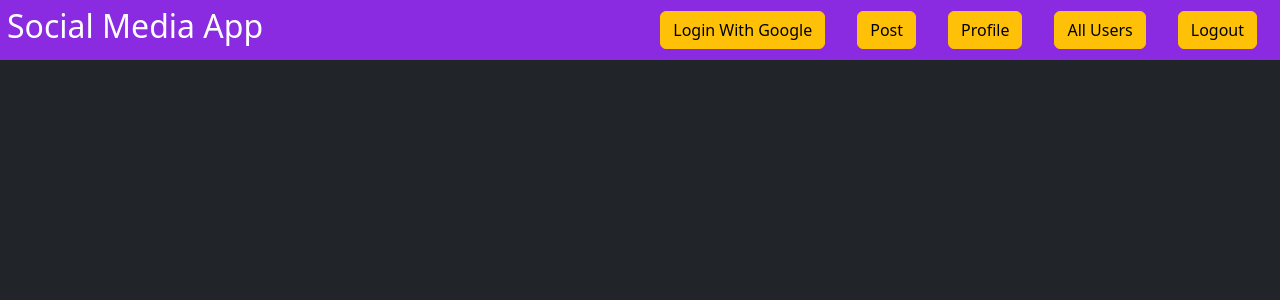
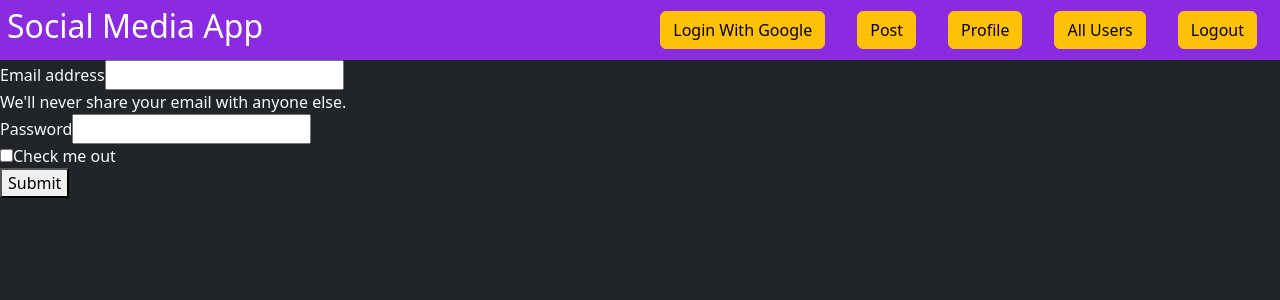
Before and after one commit to dhananjayp8/social-media, a React (Vite) app in the folder client/: page /post in a window 1280 px wide. Shown: the top 300 px of the page. Built offline with nearby package versions, Linux system fonts and the light colour scheme.

Commit message:
added addpost

```diff
--- a/client/src/App.jsx
+++ b/client/src/App.jsx
@@ -1,9 +1,24 @@
 import React from "react";
 import Navbar from "./components/Navbar";
+import { BrowserRouter as Router, Routes, Route } from "react-router-dom";
+import AddPost from "./components/AddPost";
+import Profile from "./components/Profile";
+import AllUsers from "./components/AllUsers";
+import GetPost from "./components/GetPost";
+import PostDetails from "./components/PostDetails";
 const App = () => {
   return (
     <>
-      <Navbar />
+      <Router>
+        <Navbar />
+        <Routes>
+          <Route path="/" element={<GetPost />} />
+          <Route path="/post" element={<AddPost />} />
+          <Route path="/profile" element={<Profile />} />
+          <Route path="/users" element={<AllUsers />} />
+          <Route path="/post/:id" element={<PostDetails />} />
+        </Routes>
+      </Router>
     </>
   );
 };
--- a/client/src/components/AddPost.jsx
+++ b/client/src/components/AddPost.jsx
@@ -0,0 +1,52 @@
+import React from "react";
+import "../index.css";
+
+const AddPost = () => {
+  return (
+    <>
+      <div classname="container add_post">
+        <htmform>
+          <div classname="mb-3">
+            <label htmFor="exampleInputEmail1" classname="htmform-label">
+              Email address
+            </label>
+            <input
+              type="email"
+              classname="htmform-control"
+              id="exampleInputEmail1"
+              aria-describedby="emailHelp"
+            />
+            <div id="emailHelp" classname="htmform-text">
+              We'll never share your email with anyone else.
+            </div>
+          </div>
+          <div classname="mb-3">
+            <label htmFor="exampleInputPassword1" classname="htmform-label">
+              Password
+            </label>
+            <input
+              type="password"
+              classname="htmform-control"
+              id="exampleInputPassword1"
+            />
+          </div>
+          <div classname="mb-3 htmform-check">
+            <input
+              type="checkbox"
+              classname="htmform-check-input"
+              id="exampleCheck1"
+            />
+            <label classname="htmform-check-label" htmFor="exampleCheck1">
+              Check me out
+            </label>
+          </div>
+          <button type="submit" classname="btn btn-primary">
+            Submit
+          </button>
+        </htmform>
+      </div>
+    </>
+  );
+};
+
+export default AddPost;
--- a/client/src/components/AllUsers.jsx
+++ b/client/src/components/AllUsers.jsx
@@ -0,0 +1,7 @@
+import React from "react";
+
+const AllUsers = () => {
+  return <div>AllUsers</div>;
+};
+
+export default AllUsers;
--- a/client/src/components/GetPost.jsx
+++ b/client/src/components/GetPost.jsx
@@ -0,0 +1,7 @@
+import React from "react";
+
+const GetPost = () => {
+  return <div>GetPost</div>;
+};
+
+export default GetPost;
--- a/client/src/components/Navbar.jsx
+++ b/client/src/components/Navbar.jsx
@@ -2,8 +2,11 @@ import React from "react";
 import { signInWithPopup, GoogleAuthProvider, getAuth } from "firebase/auth";
 import { db } from "../firebaseConfig";
 import { doc, setDoc, getDoc, serverTimestamp } from "firebase/firestore";
+import { Link } from "react-router-dom";
+import { useNavigate } from "react-router-dom";
 const Navbar = () => {
   const auth = getAuth();
+  const navigate = useNavigate();
   // const googleClick=aysnc()=>{
   //     const provider=new GoogleAuthProvider();
   //     const result=await signInWithPopup(auth,provider);
@@ -28,15 +31,18 @@ const Navbar = () => {
         timestamp: serverTimestamp(),
       });
     }
+    navigate("/profile");
   };
   //console.log(auth);
   const logout = () => {
     auth.signOut();
+    navigate("/");
   };
   return (
     <>
       <div className="nav_bar">
         <div className="left">
+          <Link to={"/"} className="left">
             {/* //<h2>Social Media App</h2> */}
             {auth.currentUser ? (
               <>
@@ -46,14 +52,21 @@ const Navbar = () => {
             ) : (
               <h2>Social Media App</h2>
             )}
+          </Link>
         </div>
         <div className="right">
           <button className="btn btn-warning mx-3" onClick={googleClick}>
             Login With Google
           </button>
-          <button className="btn btn-warning mx-3">Post</button>
-          <button className="btn btn-warning mx-3">Profile</button>
-          <button className="btn btn-warning mx-3">All Users</button>
+          <Link to={"/post"} className="btn btn-warning mx-3">
+            Post
+          </Link>
+          <Link to={"/profile"} className="btn btn-warning mx-3">
+            Profile
+          </Link>
+          <Link to={"/users"} className="btn btn-warning mx-3">
+            All Users
+          </Link>
           <button className="btn btn-warning mx-3" onClick={logout}>
             Logout
           </button>
--- a/client/src/components/PostDetails.jsx
+++ b/client/src/components/PostDetails.jsx
@@ -0,0 +1,7 @@
+import React from "react";
+
+const PostDetails = () => {
+  return <div>PostDetails</div>;
+};
+
+export default PostDetails;
--- a/client/src/components/Profile.jsx
+++ b/client/src/components/Profile.jsx
@@ -0,0 +1,7 @@
+import React from "react";
+
+const Profile = () => {
+  return <div>Profile</div>;
+};
+
+export default Profile;
```
Lines whose indentation alone changed are shown as unchanged.
